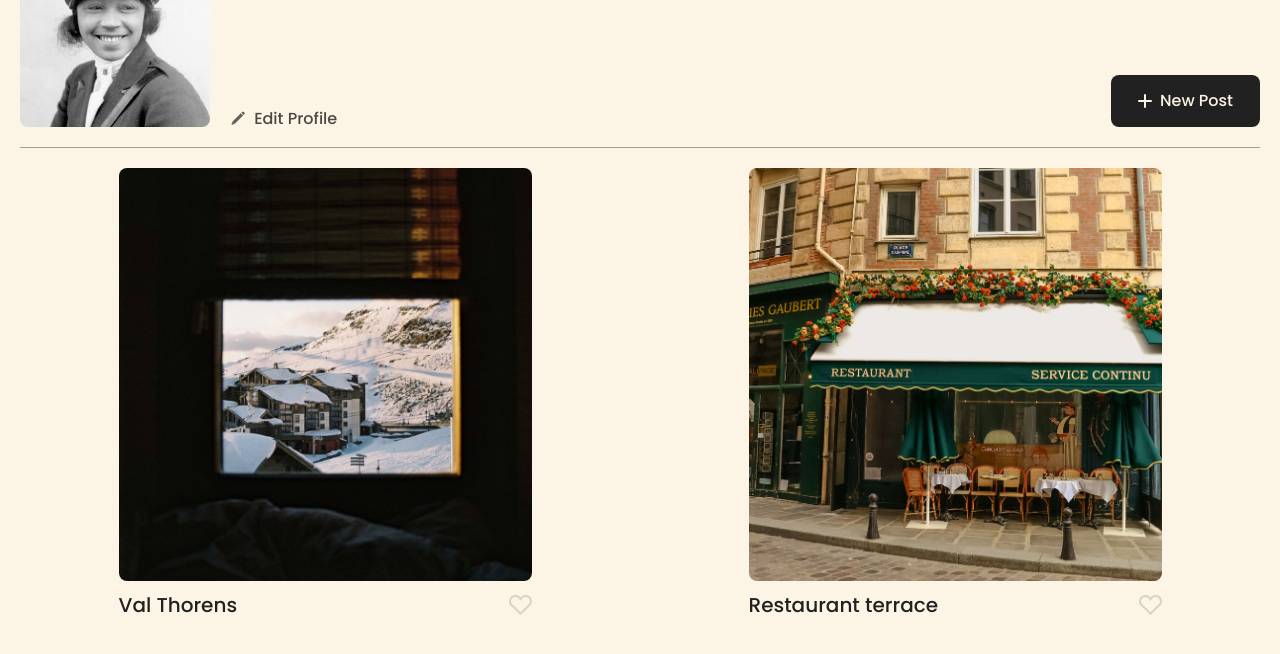
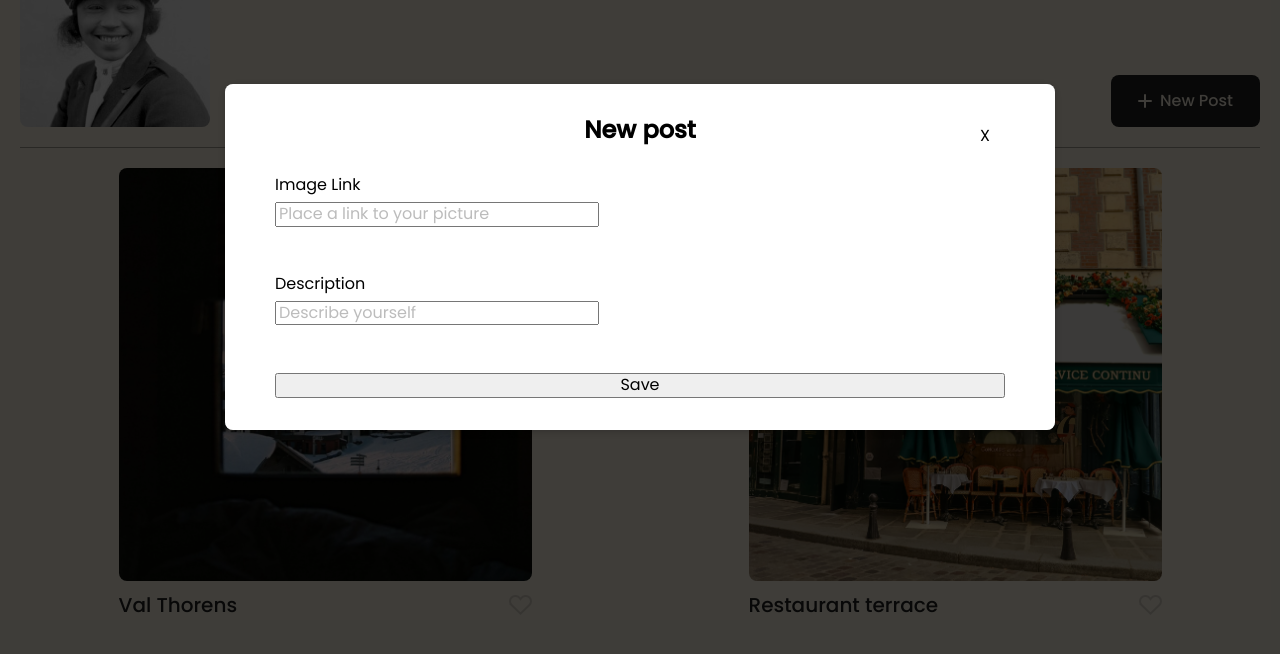
Before and after one commit to lukioneku/se_project_spots, a plain HTML site: page index.html in a window 1280 px wide. Shown: the part 143-797 px from the top of the page. Drawn offline with Linux system fonts and the light colour scheme.

Commit message:
Silly changes with modal stage 1

```diff
--- /dev/null
+++ b/blocks/modal.css
@@ -0,0 +1,77 @@
+.modal {
+    visibility: hidden;
+    position: fixed;
+    background-color: #00000080;
+    top: 0;
+    left: 0;
+    right: 0;
+    bottom: 0;
+    display: flex;
+    align-items: center;
+    justify-content: center;
+}
+
+.modal_is-opened {
+    visibility: visible;
+}
+
+.modal__container {
+    position: relative;
+    width: 100%;
+    max-width: 730px;
+    margin: 100px auto;
+    padding: 32px 50px;
+    background-color: #fff;
+    border-radius: 8px;
+    box-shadow: 0 2px 10px rgba(0, 0, 0, 0.1);
+}
+
+.modal__close-btn {
+    position: absolute;
+    top: 32px;
+    right: 50px;
+    width: 40px;
+    height: 40px;
+    background: none;
+    border: none;
+    font-size: 16px;
+    cursor: pointer;
+}
+
+.modal__title {
+    margin: 0 0 32px;
+    font-size: 24px;
+    text-align: center;
+}
+
+.modal__form {
+    display: flex;
+    flex-direction: column;
+    gap: 16px;
+}
+
+.modal__label {
+    margin: 0 0 32px;
+}
+
+.modal__input {
+    display: block;
+    margin: 8px 0 0;
+    border-radius: ;
+}
+
+.modal__input::placeholder {
+    color: #2121214d;
+}
+
+.modal_submit-btn {
+    max-width: 156px;
+    margin-top: 24px;
+    padding: 12px 0;
+    background-color: #2196f3;
+    color: #fff;
+    border: none;
+    border-radius: 4px;
+    font-size: 16px;
+    cursor: pointer;
+}
--- a/index.html
+++ b/index.html
@@ -109,6 +109,72 @@
       <footer class="footer">
         <p class="footer__text">2025 © Spots</p>
       </footer>
+      <div class="modal modal_is-opened">
+        <div class="modal__container">
+          <button type="button" class="modal__close-btn">X</button>
+          <h2 class="modal__title">Edit profile</h2>
+          <form class="modal__form" name="edit-profile-form" novalidate>
+            <label for="profile-name-input" class="modal__label">
+              Name
+            <input
+              id="profile-name-input"
+              type="text"
+              name="profileName"
+              class="modal__input"
+              placeholder="Type your name"
+              required
+              minlength="2"
+              maxlength="30">
+            </label>
+            <label for="profile-description-input" class="modal__label">
+              Description
+            <input
+              id="profile-description-input"
+              type="text"
+              name="profileName"
+              class="modal__input"
+              placeholder="Describe yourself"
+              required
+              minlength="2"
+              maxlength="30">
+            </label>
+            <button type="submit" class="modal__submit-btn">Save</button>
+          </form>
+        </div>
+      </div>
+       <div class="modal modal_is-opened">
+        <div class="modal__container">
+          <button type="button" class="modal__close-btn">X</button>
+          <h2 class="modal__title">New post</h2>
+          <form class="modal__form" name="edit-profile-form" novalidate>
+            <label for="card-image-input" class="modal__label">
+              Image Link
+            <input
+              id="card-image-input"
+              type="url"
+              name="profileName"
+              class="modal__input"
+              placeholder="Place a link to your picture"
+              required
+              minlength="2"
+              maxlength="30">
+            </label>
+            <label for="profile-description-input" class="modal__label">
+              Description
+            <input
+              id="profile-description-input"
+              type="text"
+              name="profileName"
+              class="modal__input"
+              placeholder="Describe yourself"
+              required
+              minlength="2"
+              maxlength="30">
+            </label>
+            <button type="submit" class="modal__submit-btn">Save</button>
+          </form>
+        </div>
+      </div>
     </div>
   </body>
 </html>
--- a/pages/index.css
+++ b/pages/index.css
@@ -7,3 +7,4 @@
 @import url(../blocks/card.css);
 @import url(../blocks/profile.css);
 @import url(../blocks/footer.css);
+@import url(../blocks/modal.css);
```
Also changed, not shown: blocks/footer.css (indentation only), blocks/header.css (indentation only).
